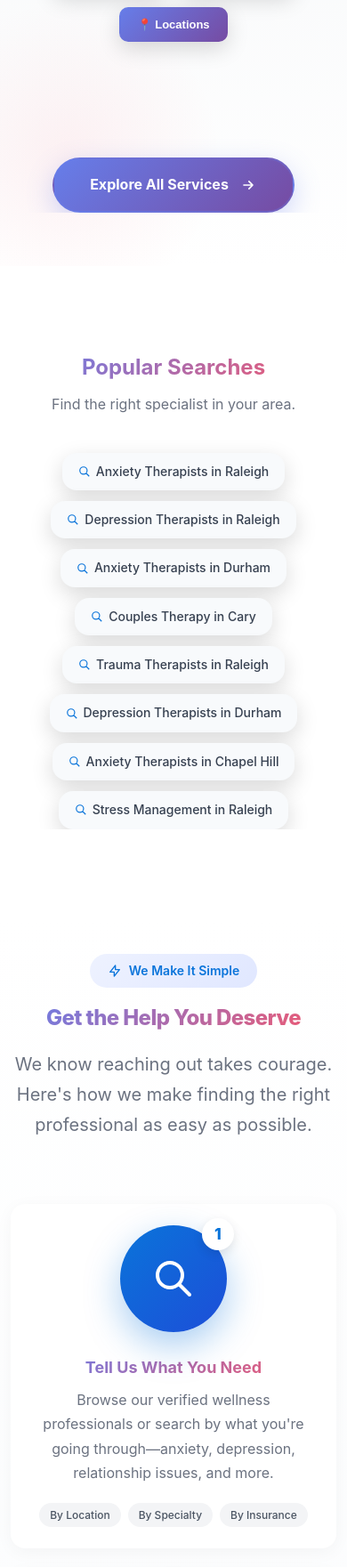
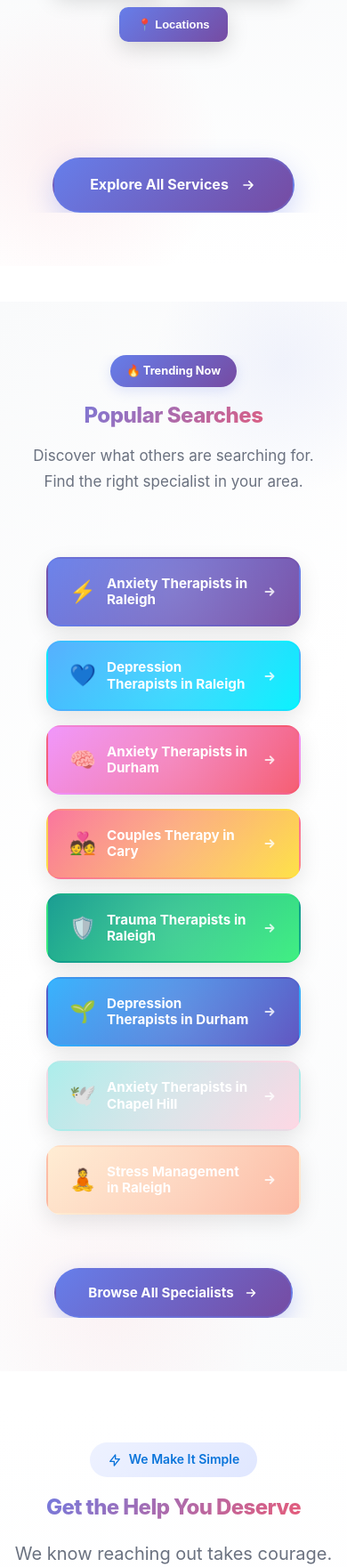
Before and after one commit to Naz12/myhealthhub, a WordPress theme: the page made by wp-content/themes/myhealthhub/front-page.php in a window 390 px wide. Shown: the part 1687-3448 px from the top of the page at 89% size. Run offline with PHP 8.4 and a stand-in for WordPress, Linux system fonts and the light colour scheme; the site name, menu and one post (Sample post) are stand-ins, and other content is empty; some libraries are stand-ins or nearby versions.

Commit message:
Modernize Popular Searches section with interactive gradient pills
- Changed layout from flex to responsive grid
- Added unique gradient backgrounds for each search
- Added emoji icons for visual richness
- Enhanced typography and spacing
- Added smooth hover animations:
  * Scale effect: scale(1.02)
  * Lift effect: translateY(-6px)
  * Arrow animation on hover
- Added shadow effects and borders
- Added decorative background shapes
- Added 'Browse All Specialists' CTA button
- Added scroll animations on entrance
- Better visual hierarchy and contrast
- Modern, engaging design with gradients

Co-authored-by: Copilot <223556219+Copilot@users.noreply.github.com>

```diff
--- a/wp-content/themes/myhealthhub/template-parts/popular-searches.php
+++ b/wp-content/themes/myhealthhub/template-parts/popular-searches.php
@@ -2,7 +2,7 @@
 /**
  * Template Part: Popular Searches
  *
- * Renders SEO-optimised city + specialty link combinations as pill buttons.
+ * Renders SEO-optimised city + specialty link combinations as modern interactive pills.
  * Uses myhh_get_seo_url() when available, otherwise falls back to add_query_arg().
  *
  * No $args parameters required — search combinations are hardcoded for SEO purposes.
@@ -10,41 +10,82 @@
  * @package MyHealthHub
  */
 ?>
-<!-- Popular Searches (SEO City + Specialty Links) -->
-<section style="padding: 60px 0; background: white;">
-    <div class="container">
-        <div style="text-align: center; margin-bottom: 40px;">
-            <h2 style="font-size: clamp(1.25rem, 3vw, 1.75rem); font-weight: 700; margin-bottom: 12px; color: #1F2937;">Popular Searches</h2>
-            <p style="font-size: 1rem; color: #6B7280;">Find the right specialist in your area.</p>
+<!-- Popular Searches - MODERN INTERACTIVE -->
+<section style="padding: 100px 0; background: linear-gradient(135deg, #f9fafb 0%, #ffffff 50%, #f9fafb 100%); position: relative; overflow: hidden;">
+    <!-- Background decorative elements -->
+    <div style="position: absolute; top: -80px; right: -80px; width: 300px; height: 300px; background: radial-gradient(circle, rgba(102, 126, 234, 0.08) 0%, transparent 70%); border-radius: 50%; pointer-events: none;"></div>
+    <div style="position: absolute; bottom: -100px; left: -50px; width: 350px; height: 350px; background: radial-gradient(circle, rgba(245, 87, 108, 0.06) 0%, transparent 70%); border-radius: 50%; pointer-events: none;"></div>
+
+    <div class="container" style="position: relative; z-index: 1;">
+        <!-- Header -->
+        <div style="text-align: center; margin-bottom: 70px;">
+            <span style="display: inline-block; background: linear-gradient(135deg, #667eea 0%, #764ba2 100%); color: white; padding: 8px 18px; border-radius: 50px; font-size: 0.8rem; font-weight: 700; margin-bottom: 18px; box-shadow: 0 4px 15px rgba(102, 126, 234, 0.2);">🔥 Trending Now</span>
+            <h2 style="font-size: clamp(1.75rem, 4vw, 3rem); font-weight: 800; margin-bottom: 16px; color: #1a1a2e; letter-spacing: -0.02em;">Popular Searches</h2>
+            <p style="font-size: 1.0625rem; color: #6B7280; max-width: 600px; margin: 0 auto; line-height: 1.7;">Discover what others are searching for. Find the right specialist in your area.</p>
         </div>
 
-        <div style="display: flex; gap: 12px; justify-content: center; flex-wrap: wrap; max-width: 900px; margin: 0 auto;">
+        <!-- Search Pills Grid -->
+        <div style="display: grid; grid-template-columns: repeat(auto-fit, minmax(220px, 1fr)); gap: 16px; max-width: 1100px; margin: 0 auto; padding: 0 20px;">
             <?php
             // Popular city + specialty combinations for SEO
             $popular_searches = array(
-                array('city' => 'raleigh',      'specialty' => 'anxiety',           'label' => 'Anxiety Therapists in Raleigh'),
-                array('city' => 'raleigh',      'specialty' => 'depression',        'label' => 'Depression Therapists in Raleigh'),
-                array('city' => 'durham',       'specialty' => 'anxiety',           'label' => 'Anxiety Therapists in Durham'),
-                array('city' => 'cary',         'specialty' => 'couples-therapy',   'label' => 'Couples Therapy in Cary'),
-                array('city' => 'raleigh',      'specialty' => 'trauma-ptsd',       'label' => 'Trauma Therapists in Raleigh'),
-                array('city' => 'durham',       'specialty' => 'depression',        'label' => 'Depression Therapists in Durham'),
-                array('city' => 'chapel-hill',  'specialty' => 'anxiety',           'label' => 'Anxiety Therapists in Chapel Hill'),
-                array('city' => 'raleigh',      'specialty' => 'stress-management', 'label' => 'Stress Management in Raleigh'),
+                array('city' => 'raleigh',      'specialty' => 'anxiety',           'label' => 'Anxiety Therapists in Raleigh',       'icon' => '⚡', 'gradient' => 'linear-gradient(135deg, #667eea 0%, #764ba2 100%)'),
+                array('city' => 'raleigh',      'specialty' => 'depression',        'label' => 'Depression Therapists in Raleigh',   'icon' => '💙', 'gradient' => 'linear-gradient(135deg, #4facfe 0%, #00f2fe 100%)'),
+                array('city' => 'durham',       'specialty' => 'anxiety',           'label' => 'Anxiety Therapists in Durham',        'icon' => '🧠', 'gradient' => 'linear-gradient(135deg, #f093fb 0%, #f5576c 100%)'),
+                array('city' => 'cary',         'specialty' => 'couples-therapy',   'label' => 'Couples Therapy in Cary',             'icon' => '💑', 'gradient' => 'linear-gradient(135deg, #fa709a 0%, #fee140 100%)'),
+                array('city' => 'raleigh',      'specialty' => 'trauma-ptsd',       'label' => 'Trauma Therapists in Raleigh',        'icon' => '🛡️', 'gradient' => 'linear-gradient(135deg, #11998e 0%, #38ef7d 100%)'),
+                array('city' => 'durham',       'specialty' => 'depression',        'label' => 'Depression Therapists in Durham',    'icon' => '🌱', 'gradient' => 'linear-gradient(135deg, #30b0fe 0%, #5a4fbf 100%)'),
+                array('city' => 'chapel-hill',  'specialty' => 'anxiety',           'label' => 'Anxiety Therapists in Chapel Hill',   'icon' => '🕊️', 'gradient' => 'linear-gradient(135deg, #a8edea 0%, #fed6e3 100%)'),
+                array('city' => 'raleigh',      'specialty' => 'stress-management', 'label' => 'Stress Management in Raleigh',        'icon' => '🧘', 'gradient' => 'linear-gradient(135deg, #ffecd2 0%, #fcb69f 100%)'),
             );
-            foreach ($popular_searches as $search) :
+
+            foreach ($popular_searches as $index => $search) :
                 $seo_url = function_exists('myhh_get_seo_url')
                     ? myhh_get_seo_url($search['city'], $search['specialty'])
                     : add_query_arg(array('city' => $search['city'], 'specialty' => $search['specialty']), myhh_get_directory_url());
             ?>
                 <a href="<?php echo esc_url($seo_url); ?>"
-                   class="category-card"
-                   style="display: inline-flex; align-items: center; gap: 6px; padding: 10px 18px; background: #F8FAFC; border: 1px solid #E5E7EB; border-radius: 20px; text-decoration: none; font-size: 0.875rem;">
-                    <svg width="14" height="14" viewBox="0 0 24 24" fill="none" stroke="#0A74DA" stroke-width="2">
-                        <path d="M21 21l-6-6m2-5a7 7 0 11-14 0 7 7 0 0114 0z"></path>
+                   class="popular-search-pill scroll-slide-left"
+                   style="display: flex; align-items: center; gap: 12px; padding: 18px 24px; background: <?php echo $search['gradient']; ?>; border-radius: 16px; text-decoration: none; border: 2px solid transparent; transition: all 0.3s ease; position: relative; overflow: hidden; box-shadow: 0 8px 24px rgba(0, 0, 0, 0.1); cursor: pointer;"
+                   onmouseover="this.style.transform='translateY(-6px) scale(1.02)'; this.style.boxShadow='0 16px 40px rgba(0, 0, 0, 0.15)'; this.style.borderColor='rgba(255, 255, 255, 0.3)';"
+                   onmouseout="this.style.transform='none'; this.style.boxShadow='0 8px 24px rgba(0, 0, 0, 0.1)'; this.style.borderColor='transparent';">
+
+                    <!-- Background shine effect -->
+                    <div style="position: absolute; top: -50%; left: -50%; width: 200%; height: 200%; background: radial-gradient(circle, rgba(255, 255, 255, 0.15) 0%, transparent 70%); pointer-events: none;"></div>
+
+                    <!-- Icon -->
+                    <span style="font-size: 1.5rem; position: relative; z-index: 2; flex-shrink: 0;"><?php echo $search['icon']; ?></span>
+
+                    <!-- Text -->
+                    <div style="position: relative; z-index: 2; flex: 1;">
+                        <span style="color: white; font-weight: 700; font-size: 0.95rem; display: block; line-height: 1.2;"><?php echo esc_html($search['label']); ?></span>
+                    </div>
+
+                    <!-- Arrow icon -->
+                    <svg width="18" height="18" fill="none" stroke="white" stroke-width="2.5" viewBox="0 0 24 24" style="position: relative; z-index: 2; flex-shrink: 0; opacity: 0.8; transition: transform 0.3s ease;" class="search-arrow">
+                        <path stroke-linecap="round" stroke-linejoin="round" d="M13 7l5 5m0 0l-5 5m5-5H6"/>
                     </svg>
-                    <span style="color: #374151; font-weight: 500;"><?php echo esc_html($search['label']); ?></span>
                 </a>
             <?php endforeach; ?>
         </div>
+
+        <!-- View All Button -->
+        <div style="text-align: center; margin-top: 60px;">
+            <a href="<?php echo esc_url(myhh_get_directory_url()); ?>"
+               style="display: inline-flex; align-items: center; gap: 10px; padding: 14px 36px; background: linear-gradient(135deg, #667eea 0%, #764ba2 100%); color: white; font-weight: 700; text-decoration: none; border-radius: 50px; box-shadow: 0 8px 25px rgba(102, 126, 234, 0.3); transition: all 0.3s ease; font-size: 0.95rem; border: 2px solid rgba(102, 126, 234, 0.3);"
+               onmouseover="this.style.transform='translateY(-3px)'; this.style.boxShadow='0 12px 35px rgba(102, 126, 234, 0.4)';"
+               onmouseout="this.style.transform='none'; this.style.boxShadow='0 8px 25px rgba(102, 126, 234, 0.3)';">
+                Browse All Specialists
+                <svg width="18" height="18" fill="none" stroke="currentColor" stroke-width="2" viewBox="0 0 24 24">
+                    <path stroke-linecap="round" stroke-linejoin="round" d="M13 7l5 5m0 0l-5 5m5-5H6"/>
+                </svg>
+            </a>
+        </div>
     </div>
 </section>
+
+<style>
+.popular-search-pill:hover .search-arrow {
+    transform: translateX(3px);
+}
+</style>
```
